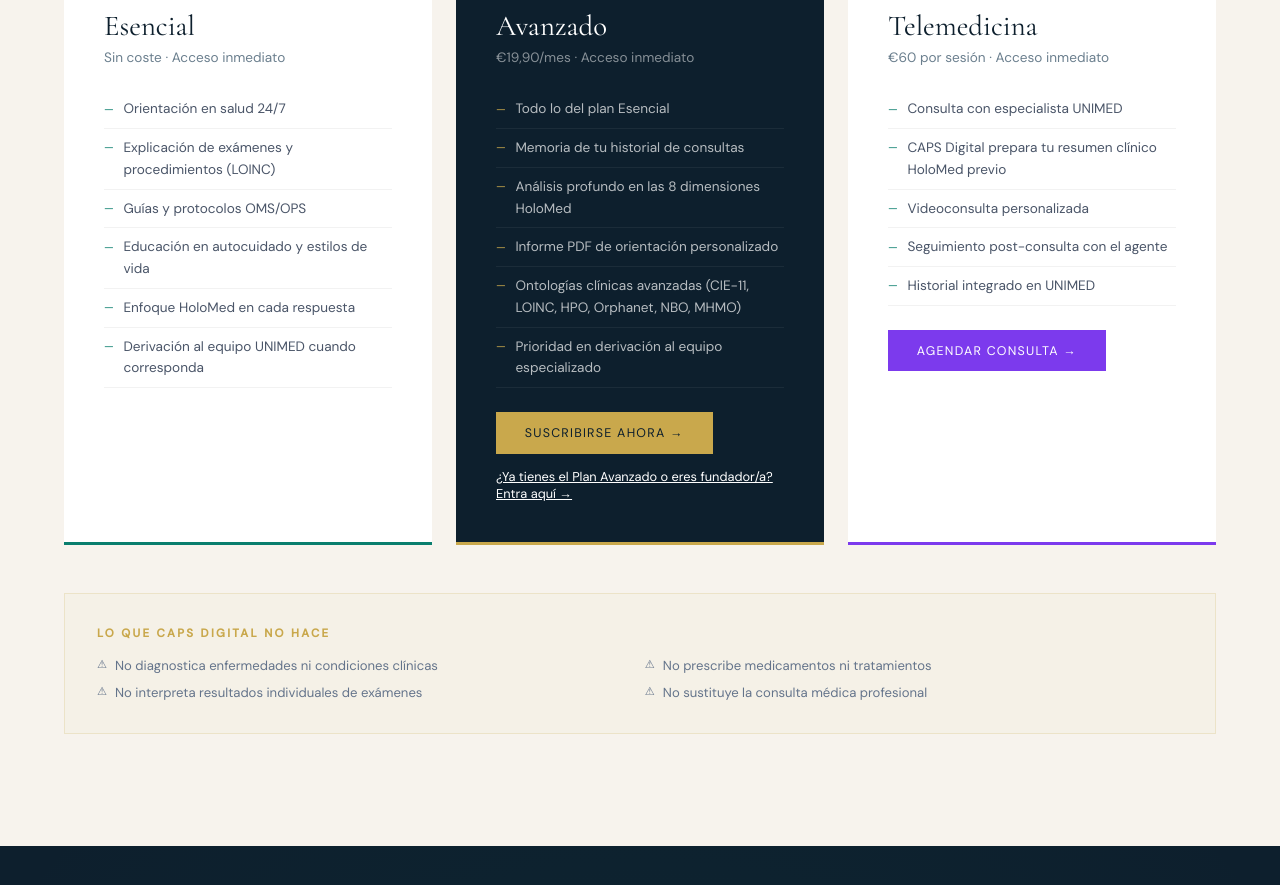
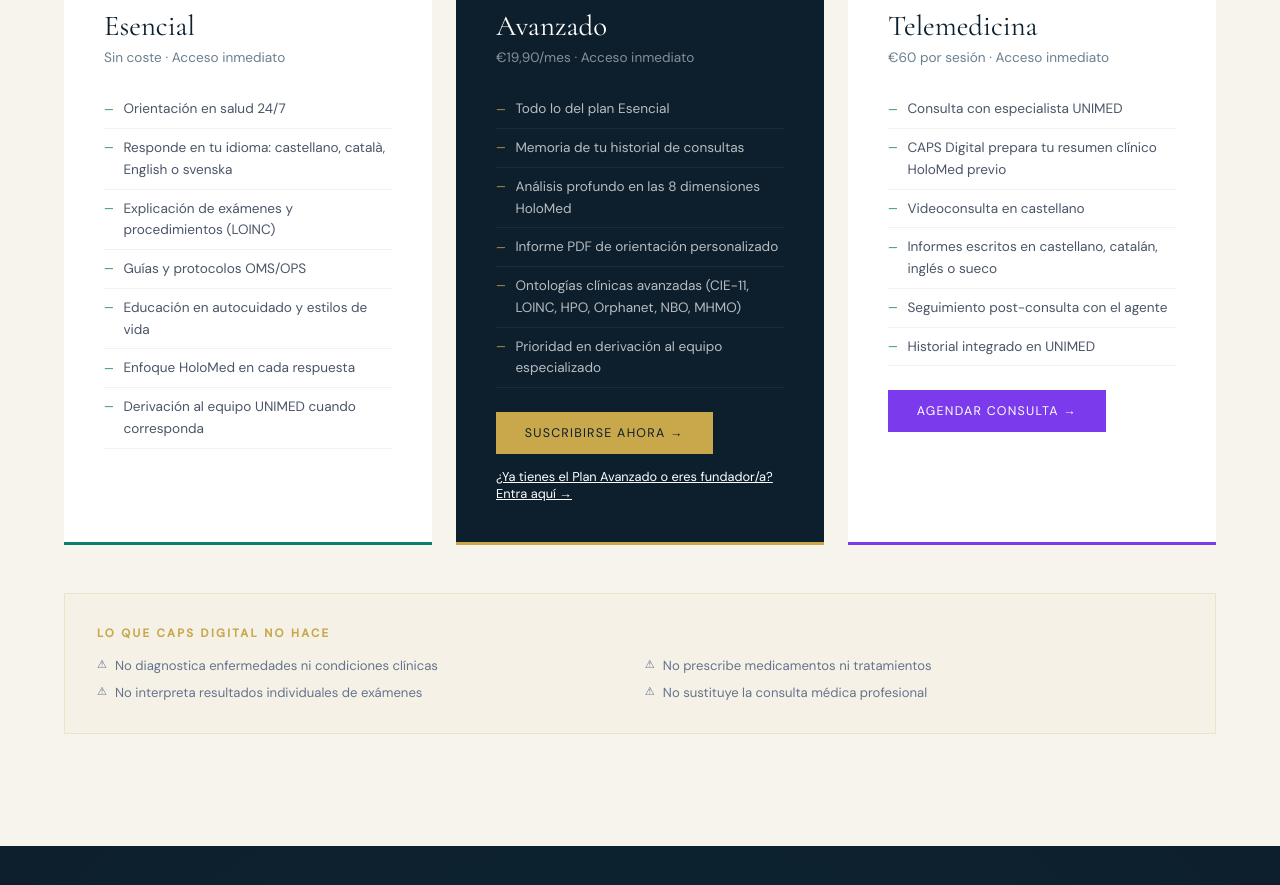
Before and after one commit to clinicaerus/caps-digital, a plain HTML site: page index.html in a window 1280 px wide. Shown: the part 2160-3045 px from the top of the page. Drawn offline with nearby package versions, Linux system fonts and the light colour scheme.

Commit message:
Idiomas: CAPS responde en castellano, catalán, inglés o sueco; videoconsulta en castellano e informes en los cuatro idiomas
Co-Authored-By: Claude Opus 5.5 <noreply@anthropic.com>
Claude-Session: https://claude.ai/code/session_01N61jnuikEMwQQtEAFq8UYN

```diff
--- a/index.html
+++ b/index.html
@@ -486,6 +486,7 @@ footer {
       <div class="tier-price">Sin coste · Acceso inmediato</div>
       <ul class="tier-features">
         <li>Orientación en salud 24/7</li>
+        <li>Responde en tu idioma: castellano, català, English o svenska</li>
         <li>Explicación de exámenes y procedimientos (LOINC)</li>
         <li>Guías y protocolos OMS/OPS</li>
         <li>Educación en autocuidado y estilos de vida</li>
@@ -517,7 +518,8 @@ footer {
       <ul class="tier-features">
         <li>Consulta con especialista UNIMED</li>
         <li>CAPS Digital prepara tu resumen clínico HoloMed previo</li>
-        <li>Videoconsulta personalizada</li>
+        <li>Videoconsulta en castellano</li>
+        <li>Informes escritos en castellano, catalán, inglés o sueco</li>
         <li>Seguimiento post-consulta con el agente</li>
         <li>Historial integrado en UNIMED</li>
       </ul>
```
Also changed, not shown: avanzado/index.html (+1 -1 lines).
